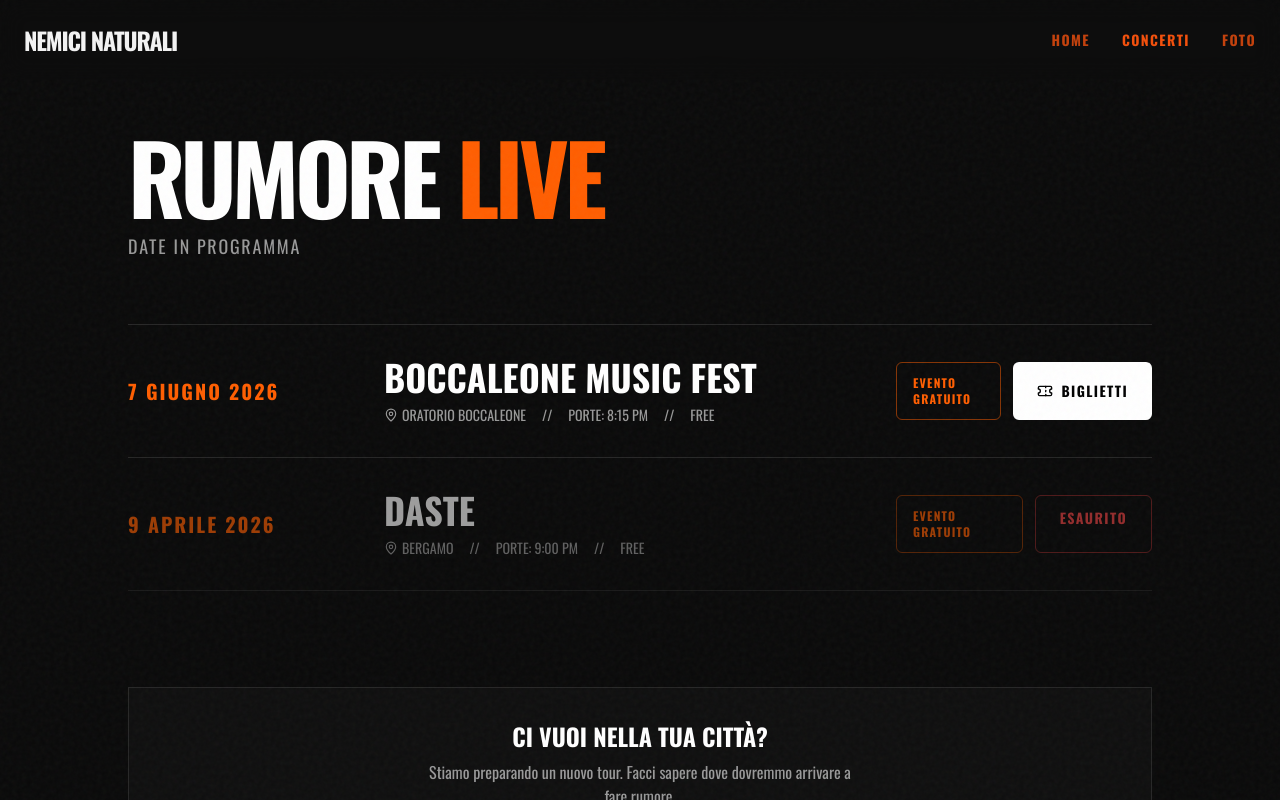
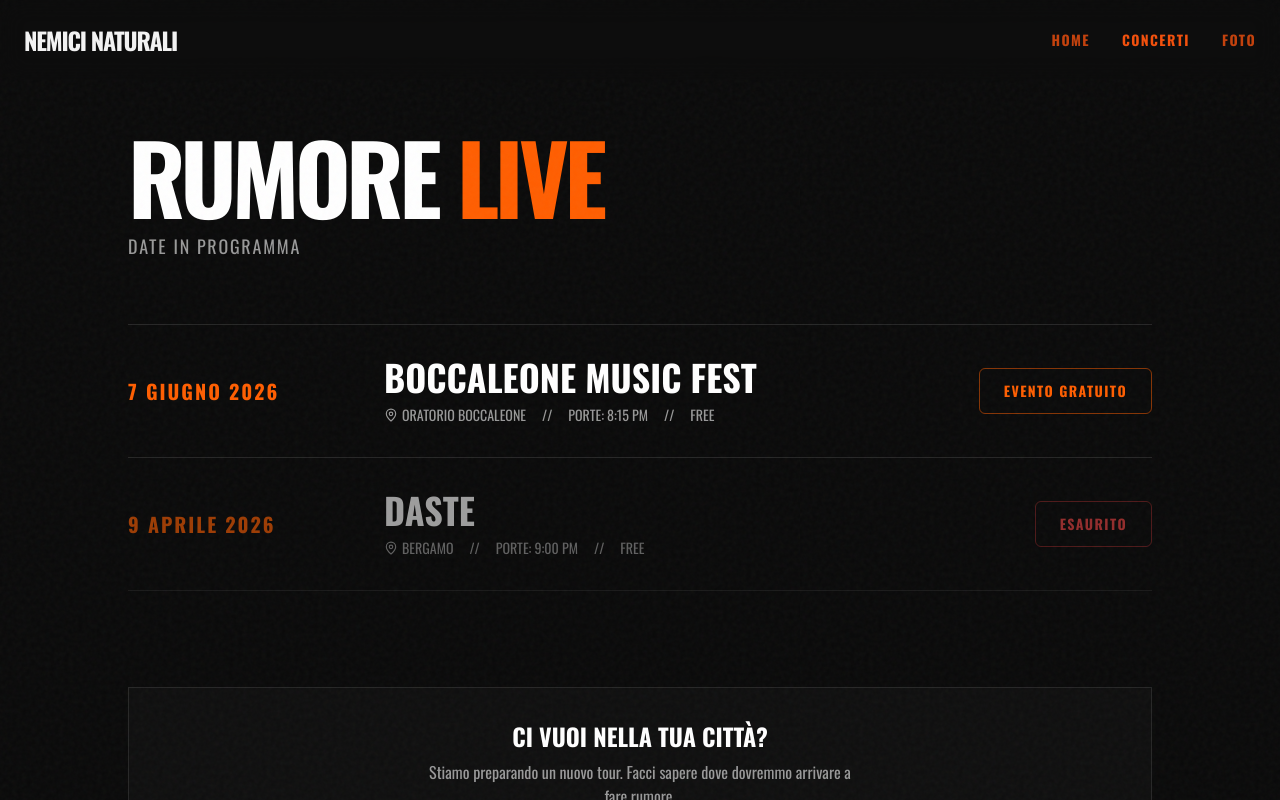
Before and after one commit to nemicinaturali-spec/Sito, a React (Vite) app in the folder Nemici-Naturali/artifacts/nemici-naturali/: page /shows in a window 1280 px wide. Shown: the top 800 px of the page. Built offline with nearby package versions, Linux system fonts and the light colour scheme.

Commit message:
Update shows.tsx

```diff
--- a/Nemici-Naturali/artifacts/nemici-naturali/src/pages/shows.tsx
+++ b/Nemici-Naturali/artifacts/nemici-naturali/src/pages/shows.tsx
@@ -71,20 +71,19 @@ export default function Shows() {
               </div>
 
               {/* CTA Section */}
-              <div className="w-full md:w-1/4 flex flex-col md:flex-row md:justify-end gap-3">
-                {/* Nuovo Bottone Evento Gratuito */}
-                {show.price === "FREE" && (
-                  <div className="inline-flex items-center justify-center rounded-md border border-primary/50 text-primary px-4 py-3 font-mono font-bold tracking-widest text-xs uppercase">
+              <div className="w-full md:w-1/4 flex md:justify-end">
+                {show.soldOut ? (
+                  /* Priorità 1: Se esaurito, mostra ESAURITO */
+                  <div className="inline-block rounded-md border border-destructive/50 text-destructive px-6 py-3 font-mono font-bold tracking-widest text-sm uppercase text-center w-full md:w-auto">
+                    ESAURITO
+                  </div>
+                ) : show.price === "FREE" ? (
+                  /* Priorità 2: Se gratuito (e non esaurito), mostra EVENTO GRATUITO */
+                  <div className="inline-flex items-center justify-center rounded-md border border-primary/50 text-primary px-6 py-3 font-mono font-bold tracking-widest text-sm uppercase w-full md:w-auto">
                     EVENTO GRATUITO
                   </div>
-                )}
-
-                {/* Pulsante Stato (Biglietti o Esaurito) */}
-                {show.soldOut ? (
-                  <div className="inline-block rounded-md border border-destructive/50 text-destructive px-6 py-3 font-mono font-bold tracking-widest text-sm uppercase text-center">
-                    ESAURITO
-                  </div>
                 ) : (
+                  /* Priorità 3: Se a pagamento e disponibile, mostra tasto BIGLIETTI */
                   <a
                     href={show.ticketUrl}
                     target="_blank"
```
